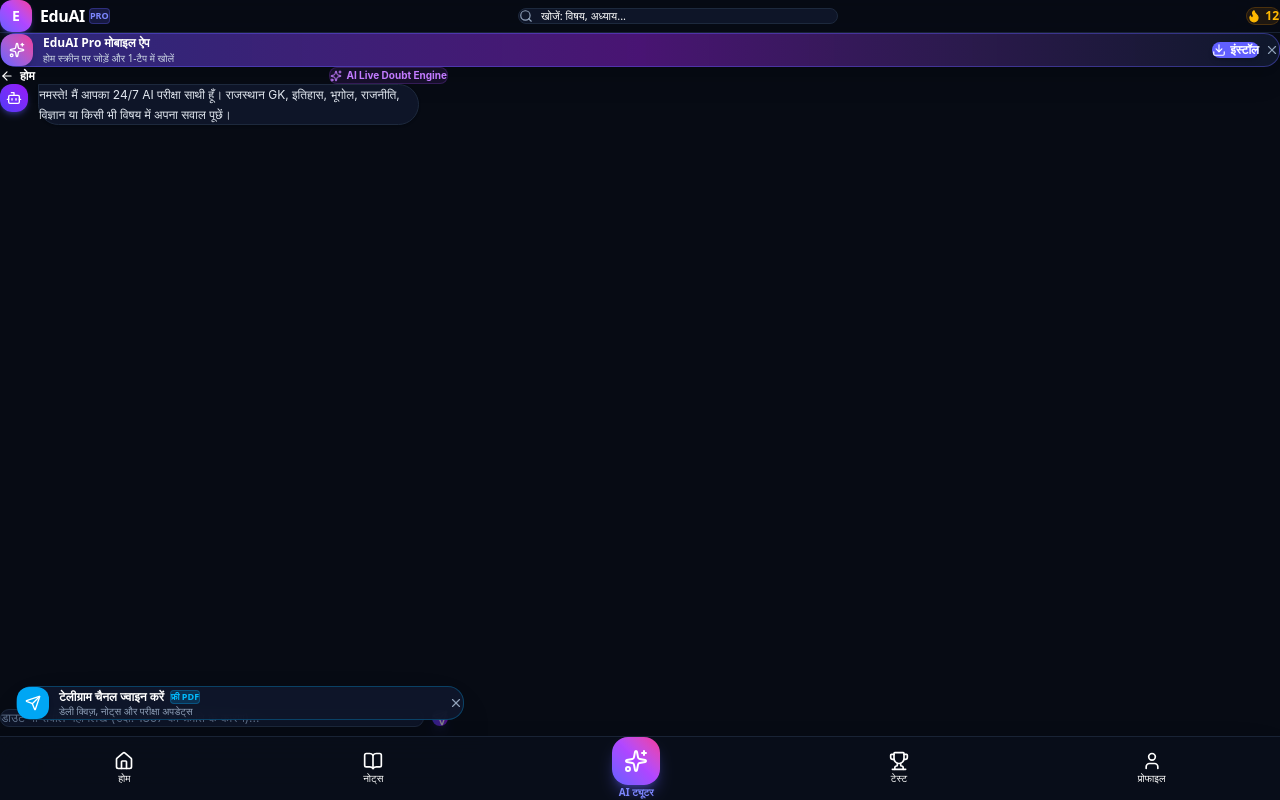
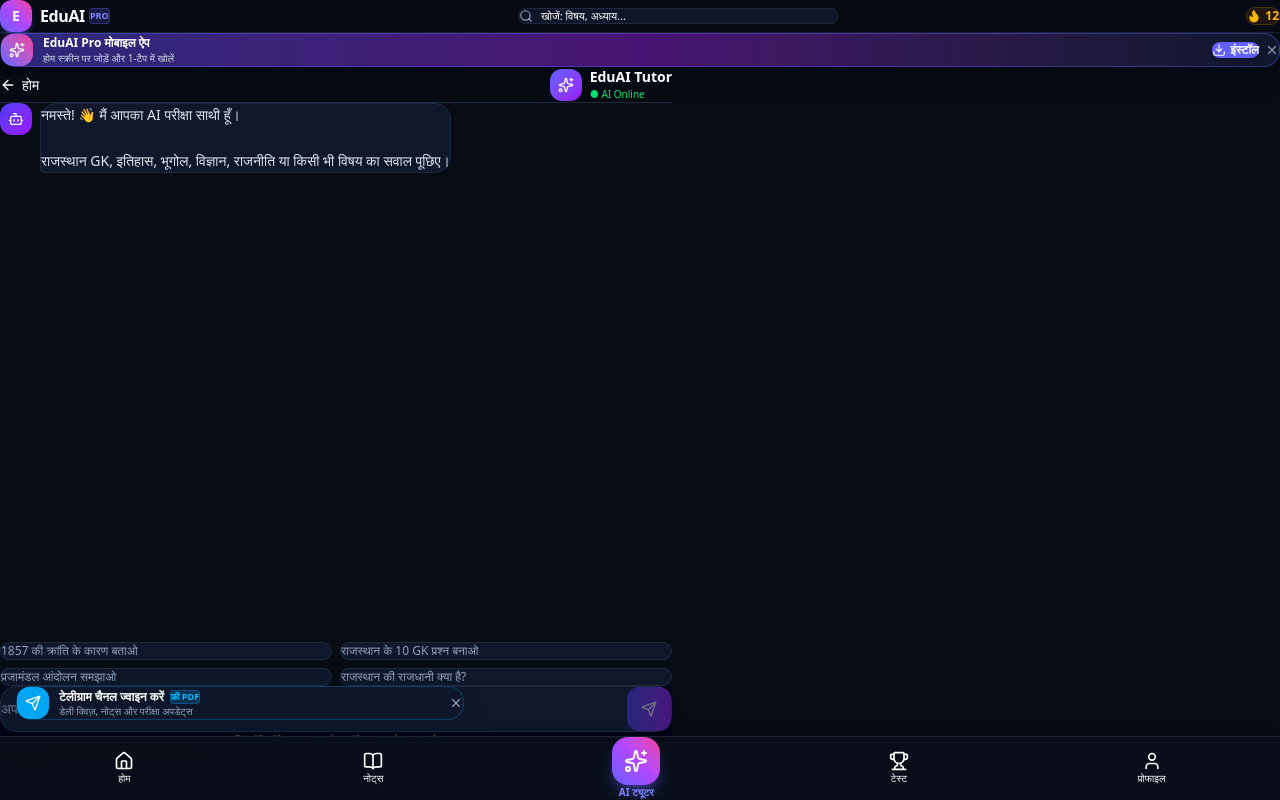
Before and after one commit to bhoopendramandoliya786-source/EducationPlatform, a Next.js app: page /ai-tutor in a window 1280 px wide. Built offline with nearby package versions, Linux system fonts and the light colour scheme.

Commit message:
Improve AI Tutor UI and quiz

```diff
--- a/app/ai-tutor/page.js
+++ b/app/ai-tutor/page.js
@@ -1,159 +1,356 @@
 "use client";
 
-import React, { useState, useRef, useEffect } from "react";
+import React, { useEffect, useRef, useState } from "react";
 import Link from "next/link";
-import { Sparkles, Send, ArrowLeft, Bot, User } from "lucide-react";
+import { ArrowLeft, Bot, Send, Sparkles, User } from "lucide-react";
 
 export default function AITutorPage() {
   const [messages, setMessages] = useState([
     {
       role: "assistant",
-      text: "नमस्ते! मैं आपका 24/7 AI परीक्षा साथी हूँ। राजस्थान GK, इतिहास, भूगोल, राजनीति, विज्ञान या किसी भी विषय में अपना सवाल पूछें।"
-    }
+      text: "नमस्ते! 👋 मैं आपका AI परीक्षा साथी हूँ।\n\nराजस्थान GK, इतिहास, भूगोल, विज्ञान, राजनीति या किसी भी विषय का सवाल पूछिए।",
+    },
   ]);
+
   const [input, setInput] = useState("");
   const [loading, setLoading] = useState(false);
   const chatEndRef = useRef(null);
 
-  const scrollToBottom = () => {
+  useEffect(() => {
     chatEndRef.current?.scrollIntoView({ behavior: "smooth" });
+  }, [messages, loading]);
+
+  const addMessage = (role, text, extra = {}) => {
+    setMessages((prev) => [
+      ...prev,
+      {
+        role,
+        text,
+        ...extra,
+      },
+    ]);
   };
 
-  useEffect(() => {
-    scrollToBottom();
-  }, [messages]);
+  const handleSend = async (e) => {
+    e?.preventDefault();
 
-  const handleSend = async () => {
-    if (!input.trim() || loading) return;
+    const question = input.trim();
 
-    const userMessage = input.trim();
+    if (!question || loading) return;
+
     setInput("");
-    setMessages((prev) => [...prev, { role: "user", text: userMessage }]);
+
+    addMessage("user", question);
     setLoading(true);
 
     try {
+      const history = messages
+        .slice(-6)
+        .map((m) => ({
+          role: m.role,
+          text: m.text,
+        }));
+
       const res = await fetch("/api/doubt", {
         method: "POST",
-        headers: { "Content-Type": "application/json" },
-        body: JSON.stringify({ question: userMessage })
+        headers: {
+          "Content-Type": "application/json",
+        },
+        body: JSON.stringify({
+          question,
+          messagesHistory: history,
+        }),
       });
 
-      if (res.ok) {
       const data = await res.json();
-        setMessages((prev) => [
-          ...prev,
-          { role: "assistant", text: data.answer || "उत्तर तैयार नहीं हो सका।" }
-        ]);
-      } else {
-        setMessages((prev) => [
-          ...prev,
-          {
-            role: "assistant",
-            text: `${userMessage} से संबंधित मुख्य परीक्षा बिंदु:\n\n• यह राजस्थान प्रतियोगी परीक्षाओं (RAS/REET/CET) के लिए महत्वपूर्ण टॉपिक है।\n• कृपया विस्तृत जानकारी के लिए होमपेज पर संबंधित विषय के स्मार्ट नोट्स देखें।`
+
+      if (!res.ok) {
+        throw new Error(data?.error || "AI उत्तर नहीं दे पाया।");
       }
-        ]);
+
+      // Quiz response
+      if (data?.quiz?.questions?.length) {
+        addMessage("assistant", "", {
+          quiz: data.quiz,
+        });
+
+        return;
       }
-    } catch (err) {
-      setMessages((prev) => [
-        ...prev,
-        {
-          role: "assistant",
-          text: `${userMessage} का मुख्य सारांश:\n\nयह टॉपिक परीक्षा में बार-बार पूछा जाता है। इस विषय के सभी अध्यायों और 50 MCQs के लिए होमपेज से विषय सूची देखें।`
+
+      // Normal AI response
+      if (data?.answer) {
+        addMessage("assistant", data.answer);
+        return;
       }
-      ]);
+
+      throw new Error("AI से खाली उत्तर मिला।");
+    } catch (error) {
+      console.error("AI Tutor Error:", error);
+
+      addMessage(
+        "assistant",
+        `माफ़ कीजिए भाई 😕 अभी AI से उत्तर नहीं मिल पाया।\n\nकृपया थोड़ी देर बाद फिर कोशिश करें।`
+      );
     } finally {
       setLoading(false);
     }
   };
 
+  const renderText = (text) => {
+    if (!text) return null;
+
+    // Image markdown को actual image में बदलना
+    const imageMatch = text.match(/!\[.*?\]\((https?:\/\/[^)]+)\)/);
+
+    if (imageMatch) {
+      const imageUrl = imageMatch[1];
+
+      const remainingText = text
+        .replace(imageMatch[0], "")
+        .trim();
+
       return (
-    <main className="max-w-md mx-auto px-4 flex flex-col h-[calc(100vh-140px)] justify-between space-y-3 pb-2 font-sans select-none">
-      {/* Top Breadcrumb */}
-      <div className="flex items-center justify-between pt-1">
-        <Link
-          href="/"
-          aria-label="होमपेज पर वापस जाएँ"
-          className="inline-flex items-center gap-1.5 text-xs font-semibold text-indigo-400 hover:text-indigo-300"
-        >
-          <ArrowLeft className="w-3.5 h-3.5" /> होम
-        </Link>
-        <span className="text-[10px] font-bold px-2.5 py-0.5 rounded-lg bg-purple-500/10 text-purple-400 border border-purple-500/20 flex items-center gap-1">
-          <Sparkles className="w-3 h-3" /> AI Live Doubt Engine
-        </span>
+        <div className="space-y-3">
+          {remainingText && (
+            <div className="whitespace-pre-line">{remainingText}</div>
+          )}
+
+          <img
+            src={imageUrl}
+            alt="AI द्वारा बनाई गई तस्वीर"
+            className="w-full rounded-2xl border border-slate-700 shadow-lg"
+          />
+        </div>
+      );
+    }
+
+    return <div className="whitespace-pre-line">{text}</div>;
+  };
+
+  const QuizCard = ({ quiz }) => {
+    const [selected, setSelected] = useState({});
+    const [submitted, setSubmitted] = useState(false);
+
+    const questions = Array.isArray(quiz?.questions)
+      ? quiz.questions
+      : [];
+
+    const score = questions.reduce((total, q) => {
+      return total + (selected[q.id] === q.correctIndex ? 1 : 0);
+    }, 0);
+
+    return (
+      <div className="space-y-4">
+        <div className="font-bold text-base text-white">
+          {quiz.quiz_title || "📝 AI Quiz"}
         </div>
 
-      {/* Messages Scroll Area */}
-      <section
-        aria-label="AI चैट वार्तालाप"
-        className="flex-1 overflow-y-auto space-y-3 pr-1"
+        {questions.map((q, index) => (
+          <div
+            key={q.id || index}
+            className="rounded-2xl bg-slate-950/70 border border-slate-700 p-3"
           >
-        {messages.map((m, idx) => (
-          <div
-            key={idx}
-            className={`flex gap-2.5 ${m.role === "user" ? "justify-end" : "justify-start"}`}
-          >
-            {m.role === "assistant" && (
-              <div
-                aria-hidden="true"
-                className="w-7 h-7 rounded-xl bg-gradient-to-tr from-indigo-600 to-purple-600 flex items-center justify-center text-white flex-shrink-0 mt-0.5 shadow-md shadow-indigo-500/30"
-              >
-                <Bot className="w-4 h-4" />
+            <div className="font-semibold text-slate-100 mb-3">
+              {index + 1}. {q.question}
             </div>
-            )}
-            <div
-              className={`p-3.5 sm:p-4 rounded-3xl text-xs leading-relaxed max-w-[85%] whitespace-pre-line shadow-sm break-words ${
-                m.role === "user"
-                  ? "bg-gradient-to-r from-indigo-600 to-purple-600 text-white rounded-br-none"
-                  : "bg-slate-900/90 border border-slate-800 text-slate-200 rounded-tl-none"
+
+            <div className="space-y-2">
+              {q.options?.map((option, optionIndex) => {
+                const isSelected = selected[q.id] === optionIndex;
+                const isCorrect =
+                  submitted && optionIndex === q.correctIndex;
+                const isWrong =
+                  submitted &&
+                  isSelected &&
+                  optionIndex !== q.correctIndex;
+
+                return (
+                  <button
+                    key={optionIndex}
+                    type="button"
+                    disabled={submitted}
+                    onClick={() =>
+                      setSelected((prev) => ({
+                        ...prev,
+                        [q.id]: optionIndex,
+                      }))
+                    }
+                    className={`w-full text-left p-3 rounded-xl border text-sm transition ${
+                      isCorrect
+                        ? "bg-green-500/20 border-green-500 text-green-300"
+                        : isWrong
+                        ? "bg-red-500/20 border-red-500 text-red-300"
+                        : isSelected
+                        ? "bg-indigo-500/20 border-indigo-500 text-indigo-300"
+                        : "bg-slate-900 border-slate-700 text-slate-300 hover:border-indigo-500"
                     }`}
                   >
-              {m.text}
+                    {String.fromCharCode(65 + optionIndex)}. {option}
+                  </button>
+                );
+              })}
             </div>
-            {m.role === "user" && (
-              <div
-                aria-hidden="true"
-                className="w-7 h-7 rounded-xl bg-slate-800 border border-slate-700 flex items-center justify-center text-indigo-400 flex-shrink-0 mt-0.5"
-              >
-                <User className="w-4 h-4" />
+
+            {submitted && q.explanation && (
+              <div className="mt-3 text-xs text-slate-400 bg-slate-900 rounded-xl p-3">
+                💡 {q.explanation}
               </div>
             )}
           </div>
         ))}
-        {loading && (
-          <div className="flex gap-2.5 items-center text-xs text-slate-400 animate-pulse">
-            <div className="w-7 h-7 rounded-xl bg-indigo-600/30 flex items-center justify-center">
-              <Sparkles className="w-4 h-4 text-indigo-400" />
-            </div>
-            AI उत्तर तैयार कर रहा है...
+
+        {!submitted ? (
+          <button
+            type="button"
+            onClick={() => setSubmitted(true)}
+            className="w-full py-3 rounded-xl bg-gradient-to-r from-indigo-600 to-purple-600 text-white font-bold"
+          >
+            ✅ उत्तर जमा करें
+          </button>
+        ) : (
+          <div className="text-center p-3 rounded-xl bg-indigo-500/10 border border-indigo-500/20 text-indigo-300 font-bold">
+            🎯 आपका स्कोर: {score}/{questions.length}
           </div>
         )}
+      </div>
+    );
+  };
+
+  return (
+    <main className="min-h-[calc(100vh-120px)] max-w-2xl mx-auto px-3 sm:px-4 pb-3 flex flex-col">
+      {/* Header */}
+      <header className="flex items-center justify-between py-3 border-b border-slate-800">
+        <Link
+          href="/"
+          className="flex items-center gap-1.5 text-sm text-slate-300 hover:text-white"
+        >
+          <ArrowLeft className="w-4 h-4" />
+          होम
+        </Link>
+
+        <div className="flex items-center gap-2">
+          <div className="w-8 h-8 rounded-xl bg-gradient-to-br from-indigo-500 to-purple-600 flex items-center justify-center">
+            <Sparkles className="w-4 h-4 text-white" />
+          </div>
+
+          <div>
+            <div className="text-sm font-bold text-white">
+              EduAI Tutor
+            </div>
+            <div className="text-[10px] text-green-400">
+              ● AI Online
+            </div>
+          </div>
+        </div>
+      </header>
+
+      {/* Chat */}
+      <section
+        aria-label="AI चैट"
+        className="flex-1 overflow-y-auto py-4 space-y-4"
+      >
+        {messages.map((message, index) => {
+          const isUser = message.role === "user";
+
+          return (
+            <div
+              key={index}
+              className={`flex gap-2 ${
+                isUser ? "justify-end" : "justify-start"
+              }`}
+            >
+              {!isUser && (
+                <div className="w-8 h-8 shrink-0 rounded-xl bg-gradient-to-br from-indigo-600 to-purple-600 flex items-center justify-center">
+                  <Bot className="w-4 h-4 text-white" />
+                </div>
+              )}
+
+              <div
+                className={`max-w-[88%] rounded-2xl p-3.5 text-sm leading-relaxed ${
+                  isUser
+                    ? "bg-gradient-to-r from-indigo-600 to-purple-600 text-white rounded-br-sm"
+                    : "bg-slate-900 border border-slate-800 text-slate-200 rounded-bl-sm"
+                }`}
+              >
+                {message.quiz ? (
+                  <QuizCard quiz={message.quiz} />
+                ) : (
+                  renderText(message.text)
+                )}
+              </div>
+
+              {isUser && (
+                <div className="w-8 h-8 shrink-0 rounded-xl bg-slate-800 border border-slate-700 flex items-center justify-center">
+                  <User className="w-4 h-4 text-indigo-400" />
+                </div>
+              )}
+            </div>
+          );
+        })}
+
+        {loading && (
+          <div className="flex items-center gap-2">
+            <div className="w-8 h-8 rounded-xl bg-indigo-600/20 flex items-center justify-center">
+              <Sparkles className="w-4 h-4 text-indigo-400 animate-pulse" />
+            </div>
+
+            <div className="px-4 py-3 rounded-2xl bg-slate-900 border border-slate-800 text-sm text-slate-400">
+              AI सोच रहा है...
+            </div>
+          </div>
+        )}
+
         <div ref={chatEndRef} />
       </section>
 
-      {/* Input Bar */}
+      {/* Quick Questions */}
+      {!loading && messages.length === 1 && (
+        <div className="grid grid-cols-2 gap-2 mb-3">
+          {[
+            "1857 की क्रांति के कारण बताओ",
+            "राजस्थान के 10 GK प्रश्न बनाओ",
+            "प्रजामंडल आंदोलन समझाओ",
+            "राजस्थान की राजधानी क्या है?",
+          ].map((q) => (
+            <button
+              key={q}
+              type="button"
+              onClick={() => setInput(q)}
+              className="text-left text-xs p-3 rounded-xl bg-slate-900 border border-slate-800 text-slate-400 hover:text-white hover:border-indigo-500 transition"
+            >
+              {q}
+            </button>
+          ))}
+        </div>
+      )}
+
+      {/* Input */}
       <form
-        onSubmit={(e) => { e.preventDefault(); handleSend(); }}
-        className="pt-2 flex gap-2 items-center"
+        onSubmit={handleSend}
+        className="sticky bottom-0 pt-2 bg-slate-950"
       >
-        <label htmlFor="doubt-input" className="sr-only">
-          अपना सवाल या डाउट लिखें
-        </label>
+        <div className="flex gap-2 p-2 rounded-2xl bg-slate-900 border border-slate-800 shadow-xl">
           <input
-          id="doubt-input"
-          type="text"
             value={input}
             onChange={(e) => setInput(e.target.value)}
-          placeholder="डाउट या सवाल यहाँ लिखें (उदा. 1857 की क्रांति के कारण)..."
-          className="flex-1 px-4 py-3 rounded-2xl bg-slate-900/90 border border-slate-800 text-xs text-white placeholder:text-slate-500 focus:outline-none focus:border-indigo-500 shadow-inner transition"
+            disabled={loading}
+            placeholder="अपना सवाल पूछें..."
+            className="flex-1 min-w-0 bg-transparent px-2 text-sm text-white placeholder:text-slate-500 outline-none"
           />
+
           <button
             type="submit"
             disabled={!input.trim() || loading}
+            className="w-11 h-11 shrink-0 rounded-xl bg-gradient-to-r from-indigo-600 to-purple-600 text-white flex items-center justify-center disabled:opacity-40 active:scale-95 transition"
             aria-label="सवाल भेजें"
-          className="px-5 py-3 rounded-2xl bg-gradient-to-r from-indigo-600 to-purple-600 text-white font-bold active:scale-95 disabled:opacity-50 transition shadow-lg shadow-indigo-500/25 flex items-center justify-center cursor-pointer flex-shrink-0"
           >
             <Send className="w-4 h-4" />
           </button>
+        </div>
+
+        <div className="text-center text-[10px] text-slate-600 mt-2">
+          EduAI • AI answers को verify करना हमेशा अच्छा है
+        </div>
       </form>
     </main>
   );
```
Lines whose indentation alone changed are shown as unchanged.
